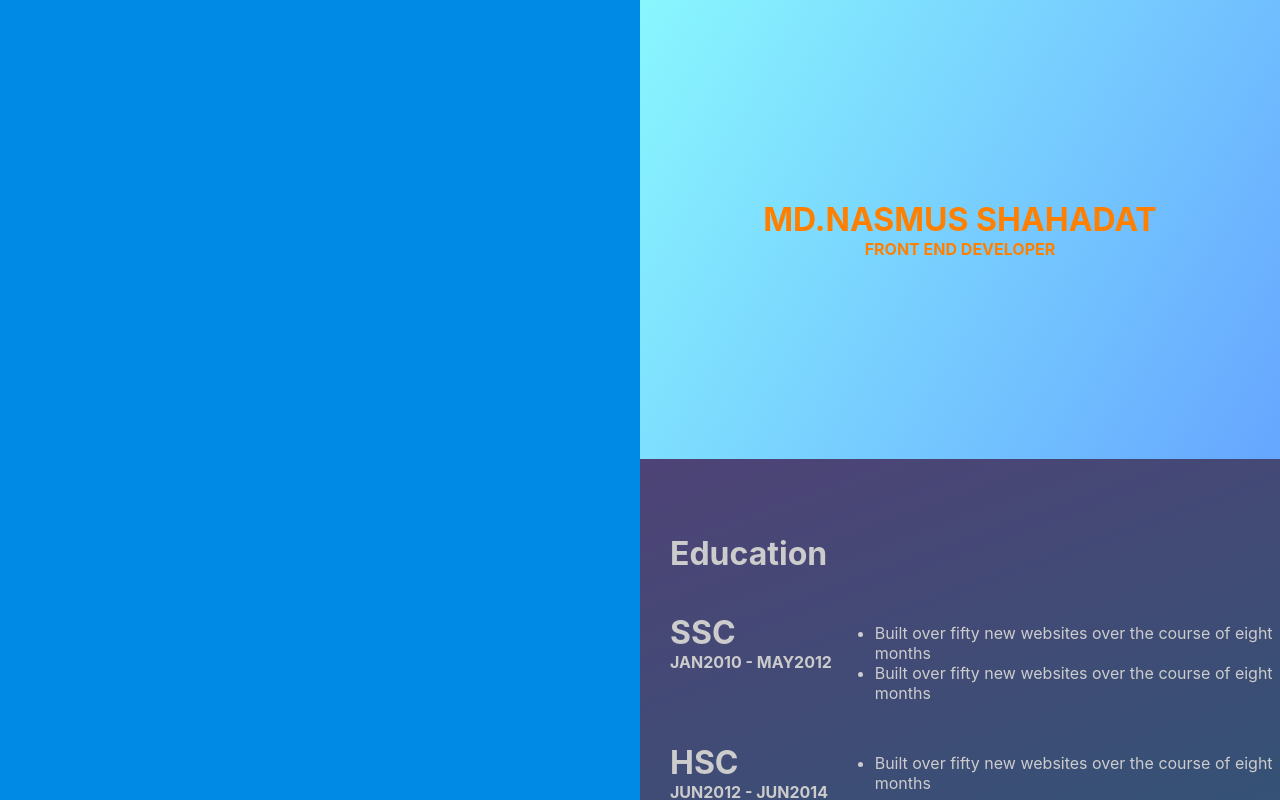
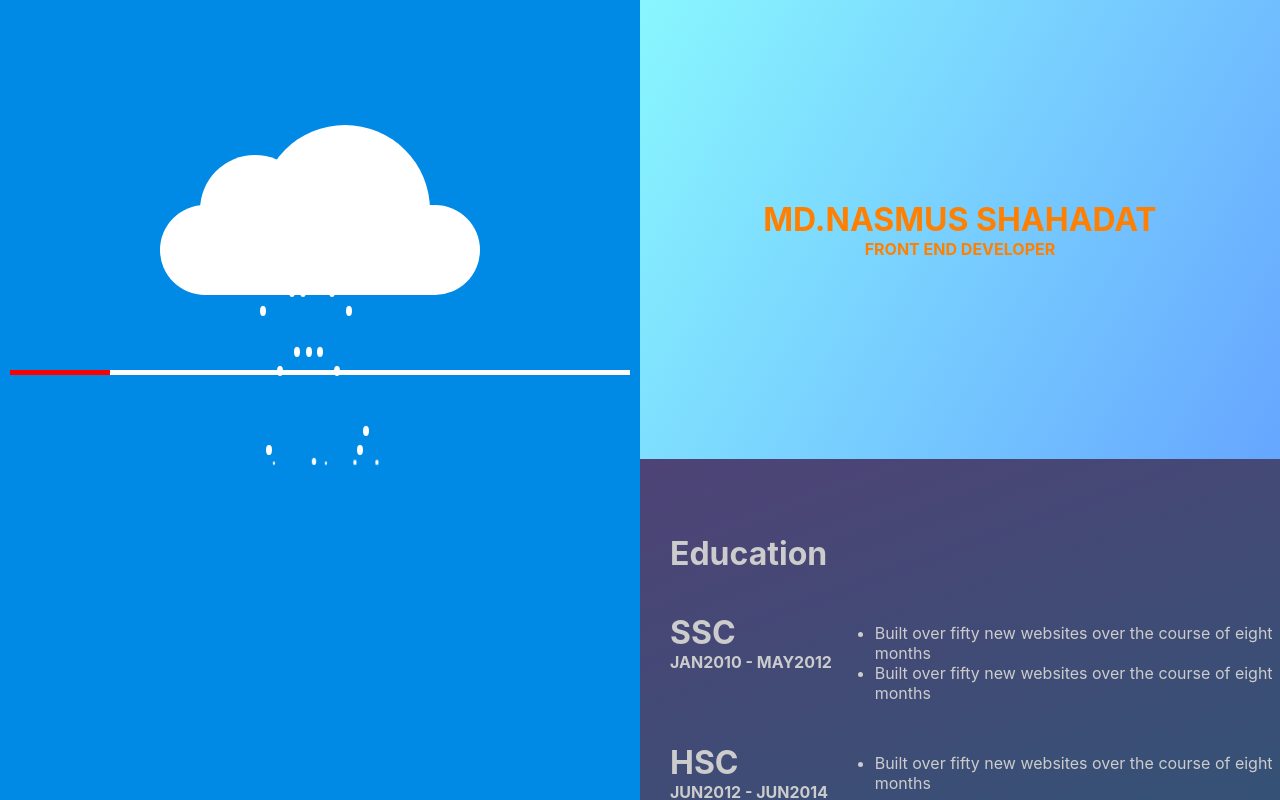
Before and after one commit to nasmus/Shakil_MERN_portfolio, a React (Create React App) app in the folder my-app/: page / in a window 1280 px wide. Shown: the top 800 px of the page. Built offline with nearby package versions, Linux system fonts and the light colour scheme.

Commit message:
cloud update

```diff
--- a/my-app/src/CSS/LeftComponent.css
+++ b/my-app/src/CSS/LeftComponent.css
@@ -3,7 +3,6 @@
     height: 100vh;
     display: flex;
     justify-content: center;
-    align-items: center;
     position: fixed;
   }
   .Left_component > h1 {
--- /dev/null
+++ b/my-app/src/CSS/NameComponent.css
@@ -0,0 +1,71 @@
+
+
+.name {
+    display: flex;
+    justify-content: center;
+    align-items: center;
+    min-height: 100vh;
+}
+.concontainer {
+    position: relative;
+}
+.cloud {
+    position: relative;
+    top: 50px;
+    width: 320px;
+    height: 90px;
+    background: #fff;
+    border-radius: 100px;
+    top: -150px;
+}
+.cloud::before {
+    content: '';
+    position: absolute;
+    top: -50px;
+    left: 40px;
+    width: 110Px;
+    height: 110px;
+    background: #fff;
+    border-radius: 50%;
+    box-shadow: 90px 0 0 30px #fff;
+
+}
+.rain {
+    position: relative;
+    display: flex;
+    z-index: 1;
+    padding: 0 100px;
+}
+.name span {
+    position: relative;
+    width: 10px;
+    height: 10px;
+    background: #fff;
+    border-radius: 50%;
+    animation: animate 1ms linear infinite;
+    animation-duration: calc(15s/var(--i));
+    transform-origin: bottom;
+}
+.image {
+    display: flex;
+
+    position: absolute;
+    height: 5px;
+    width: 620px;
+    background: #fff;
+    top:370px;
+    left:-50px;
+
+}
+
+@keyframes animate {
+    0% {
+        transform: translateY(0) scale(1) ;
+    }
+    70% {
+        transform: translateY(250px) scale(1) ;
+    }
+    100% {
+        transform: translateY(250px) scale(0);
+    }
+}
--- a/my-app/src/Component/LeftComponent.js
+++ b/my-app/src/Component/LeftComponent.js
@@ -1,18 +1,40 @@
 import React,{useEffect,useState} from 'react'
 import '../CSS/LeftComponent.css'
 import logo from '../image/travel.png'
+import NameComponent from './NameComponent';
 
 function LeftComponent() {
 
-  const [leftPosition, setLeftPosition] = useState(0);
 
-  const handleScroll = (event) => {
-    const scrollAmount = event.deltaY;
-    setLeftPosition((prevPosition) => prevPosition - scrollAmount);
-  };
+    // const [position, setPosition] = useState(0);
+    // const boxWidth = 100;
+    // useEffect(() => {
+    //   const handleScroll = (event) => {
+    //     // Calculate the new position based on the scroll event
+    //     const newPosition = position + event.deltaY;
+
+    //     // Update the position
+    //     setPosition(newPosition);
+    //   };
+
+    //   // Add event listener for the "wheel" event
+    //   window.addEventListener('wheel', handleScroll);
+
+    //   // Clean up the event listener on component unmount
+    //   return () => {
+    //     window.removeEventListener('wheel', handleScroll);
+    //   };
+    // }, [position]);
+
+
+
 
 
   const [scrollPosition, setScrollPosition] = useState(0)
+  const [nameScreen, setNameScreen] = useState(false);
+  const [education, setEducation] = useState(false);
+  const [skills, setSkills] = useState(false);
+  const [workExprience, setWorkExprience] = useState(false);
   useEffect(() => {
     const handleScroll =() => {
       setScrollPosition(window.scrollY)
@@ -27,24 +49,30 @@ function LeftComponent() {
   const [uiColor, setUiColor] = useState(null)
   useEffect(() => {
     if(scrollPosition <348){
-      setUiColor('#008ae6')
+      setUiColor('#008ae6');
+      setNameScreen(true);
     }
     else if(scrollPosition >=348 && scrollPosition <=872){
-      setUiColor('#5370c6')
+      setUiColor('#5370c6');
+      setEducation(true);
     }
     else if(scrollPosition >= 872 && scrollPosition <=1370){
       setUiColor('#729974')
+      setSkills(true);
     }
     else if(scrollPosition >= 1370 ){
-      setUiColor('#002D40 ')
+      setUiColor('#002D40 ');
+      setWorkExprience(true)
     }
   })
 
   return (
-
     <div>
       <div style={{backgroundColor:`${uiColor}`}} className='Left_component' >
-        <div className='road-animation' onWheel={leftPosition} style={{ left: `${leftPosition}px` }} >
+        <div className='road-animation' >
+          <div className='rain' >
+            <NameComponent />
+          </div>
         </div>
       </div>
     </div>
--- /dev/null
+++ b/my-app/src/Component/NameComponent.js
@@ -0,0 +1,81 @@
+import React,{useState,useEffect} from 'react'
+import '../CSS/NameComponent.css'
+
+function NameComponent() {
+  const [position, setPosition] = useState(0);
+  const boxWidth = 100;
+
+  useEffect(() => {
+    const handleScroll = (event) => {
+      // Calculate the new position based on the scroll event
+      const newPosition = position + event.deltaY;
+
+      // Check if the box has reached the end
+      const maxPosition = ((window.innerWidth/2)-10) - boxWidth;
+      if (newPosition > maxPosition) {
+        // Start again from the beginning
+        setPosition(0);
+      } else if (newPosition < 0) {
+        // Reached the left boundary, start from the end
+        setPosition(maxPosition);
+      } else {
+        // Update the position
+        setPosition(newPosition);
+      }
+    };
+
+    // Add event listener for the "wheel" event
+    window.addEventListener('wheel', handleScroll);
+
+    // Clean up the event listener on component unmount
+    return () => {
+      window.removeEventListener('wheel', handleScroll);
+    };
+  }, [position]);
+  return (
+    <div className='name' >
+        <div className='container'>
+            <div className='cloud' >
+                <div className='rain' >
+                    <span style={{'--i':11}}></span>
+                    <span style={{'--i':12}}></span>
+                    <span style={{'--i':10}}></span>
+                    <span style={{'--i':14}}></span>
+                    <span style={{'--i':18}}></span>
+                    <span style={{'--i':16}}></span>
+                    <span style={{'--i':19}}></span>
+                    <span style={{'--i':16}}></span>
+                    <span style={{'--i':19}}></span>
+                    <span style={{'--i':20}}></span>
+                    <span style={{'--i':19}}></span>
+                    <span style={{'--i':10}}></span>
+                    <span style={{'--i':16}}></span>
+                    <span style={{'--i':14}}></span>
+                    <span style={{'--i':18}}></span>
+                    <span style={{'--i':11}}></span>
+                    <span style={{'--i':15}}></span>
+                    <span style={{'--i':12}}></span>
+                    <span style={{'--i':17}}></span>
+                    <span style={{'--i':13}}></span>
+                    <span style={{'--i':15}}></span>
+                </div>
+            </div>
+            <div className='image'>
+            {console.log(position)}
+            <div
+              style={{
+                width: `${boxWidth}px`,
+                height: '5px',
+                backgroundColor: 'red',
+                position: 'relative',
+                left: `${position}px`,
+                marginRight:'5px',
+              }}
+            />
+            </div>
+        </div>
+    </div>
+  )
+}
+
+export default NameComponent
```
